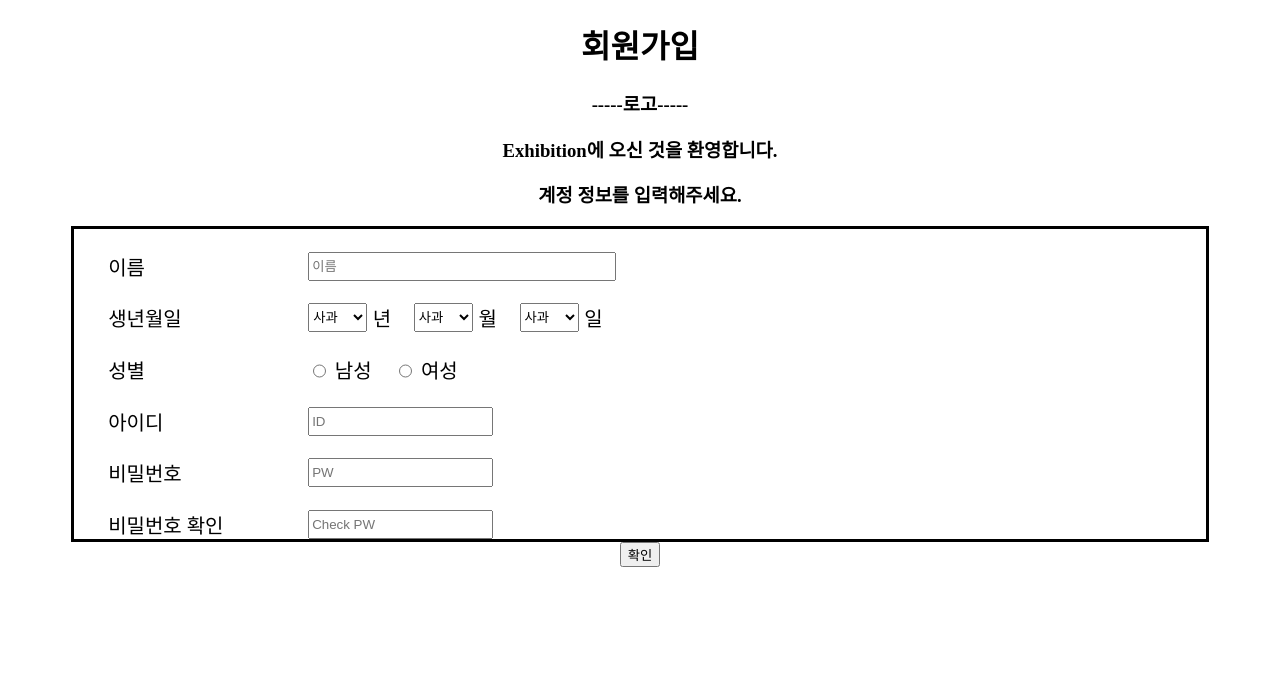
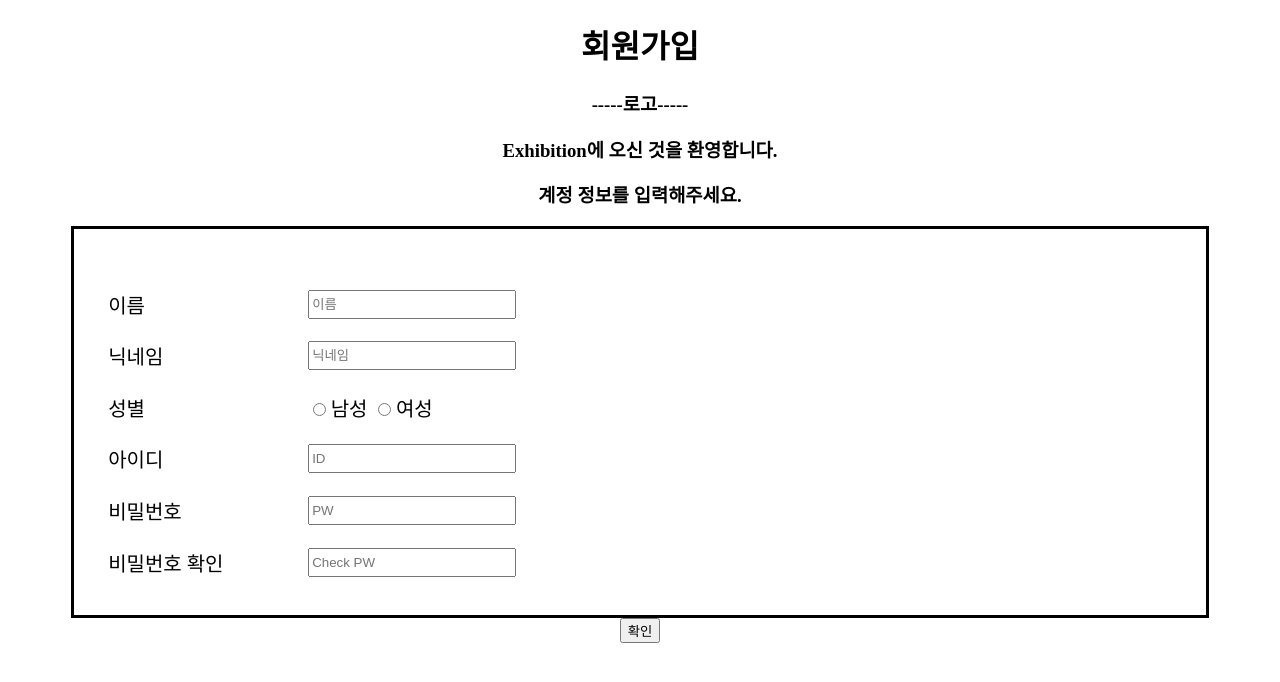
Before and after one commit to Exhibition-Prj/FrontEnd, a React (Create React App) app in the folder exhibition/: page /Enroll in a window 1280 px wide. Shown: the top 682 px of the page. Built offline with nearby package versions, Linux system fonts and the light colour scheme.

Commit message:
#1 [수정] css

```diff
--- a/exhibition/src/Enroll.js
+++ b/exhibition/src/Enroll.js
@@ -14,6 +14,8 @@ const ContentDiv = styled.div`
   border: 3px solid;
   margin-left: 5%;
   margin-right: 5%;
+  padding-top: 3%;
+  padding-bottom: 3%;
 `;
 
 const ContentInnerDiv = styled.div`
@@ -27,8 +29,8 @@ const ContentTitle = styled.label`
   font-size: 20px;
 `;
 
-const NameInput = styled.input`
-  width: 300px;
+const TextInput = styled.input`
+  width: 200px;
 `;
 
 const BirthTitle = styled.label`
@@ -44,7 +46,8 @@ const GenderTitle = styled.label`
 `;
 
 const GenderDiv = styled.div`
-  /* align-items: center; */
+  vertical-align: middle;
+  width: 300px;
 `;
 
 const ConfrimButton = styled.button`
@@ -53,7 +56,7 @@ const ConfrimButton = styled.button`
   display: block;
 `;
 
-const OPTIONS = [
+const YearOptions = [
   { value: "apple", name: "사과" },
   { value: "banana", name: "바나나" },
   { value: "orange", name: "오렌지" },
@@ -111,42 +114,41 @@ function Enroll() {
         <form>
           <ContentInnerDiv>
             <ContentTitle>이름</ContentTitle>
-            <NameInput placeholder="이름" />
+            <TextInput placeholder="이름" />
           </ContentInnerDiv>
 
           <ContentInnerDiv>
-            <ContentTitle>생년월일</ContentTitle>
-            <SelectBox options={OPTIONS} defaultValue="banana"></SelectBox>
-            <BirthTitle>년</BirthTitle>
-            <SelectBox options={OPTIONS} defaultValue="banana"></SelectBox>
-            <BirthTitle>월</BirthTitle>
-            <SelectBox options={OPTIONS} defaultValue="banana"></SelectBox>
-            <BirthTitle>일</BirthTitle>
+            <ContentTitle>닉네임</ContentTitle>
+            <TextInput placeholder="닉네임" />
           </ContentInnerDiv>
 
           <ContentInnerDiv onChange={(e) => console.log(123)}>
             <ContentTitle>성별</ContentTitle>
-            {/* <GenderDiv> */}
-            <input type="radio" id="man" name="gender" value="man" />
-            <GenderTitle for="man">남성</GenderTitle>
-            <input type="radio" id="woman" name="gender" value="woman" />
-            <GenderTitle for="woman">여성</GenderTitle>
-            {/* </GenderDiv> */}
+            <GenderDiv>
+              <input type="radio" id="man" name="gender" value="man" />
+              <GenderTitle for="man">남성</GenderTitle>
+              <input type="radio" id="woman" name="gender" value="woman" />
+              <GenderTitle for="woman">여성</GenderTitle>
+            </GenderDiv>
           </ContentInnerDiv>
 
           <ContentInnerDiv>
             <ContentTitle>아이디</ContentTitle>
-            <input placeholder="ID" />
+            <TextInput placeholder="ID" />
           </ContentInnerDiv>
 
           <ContentInnerDiv>
             <ContentTitle>비밀번호</ContentTitle>
-            <input placeholder="PW" type="password" onChange={passwordChange} />
+            <TextInput
+              placeholder="PW"
+              type="password"
+              onChange={passwordChange}
+            />
           </ContentInnerDiv>
 
           <ContentInnerDiv>
             <ContentTitle>비밀번호 확인</ContentTitle>
-            <input
+            <TextInput
               placeholder="Check PW"
               type="password"
               onChange={passwordckChange}
```
